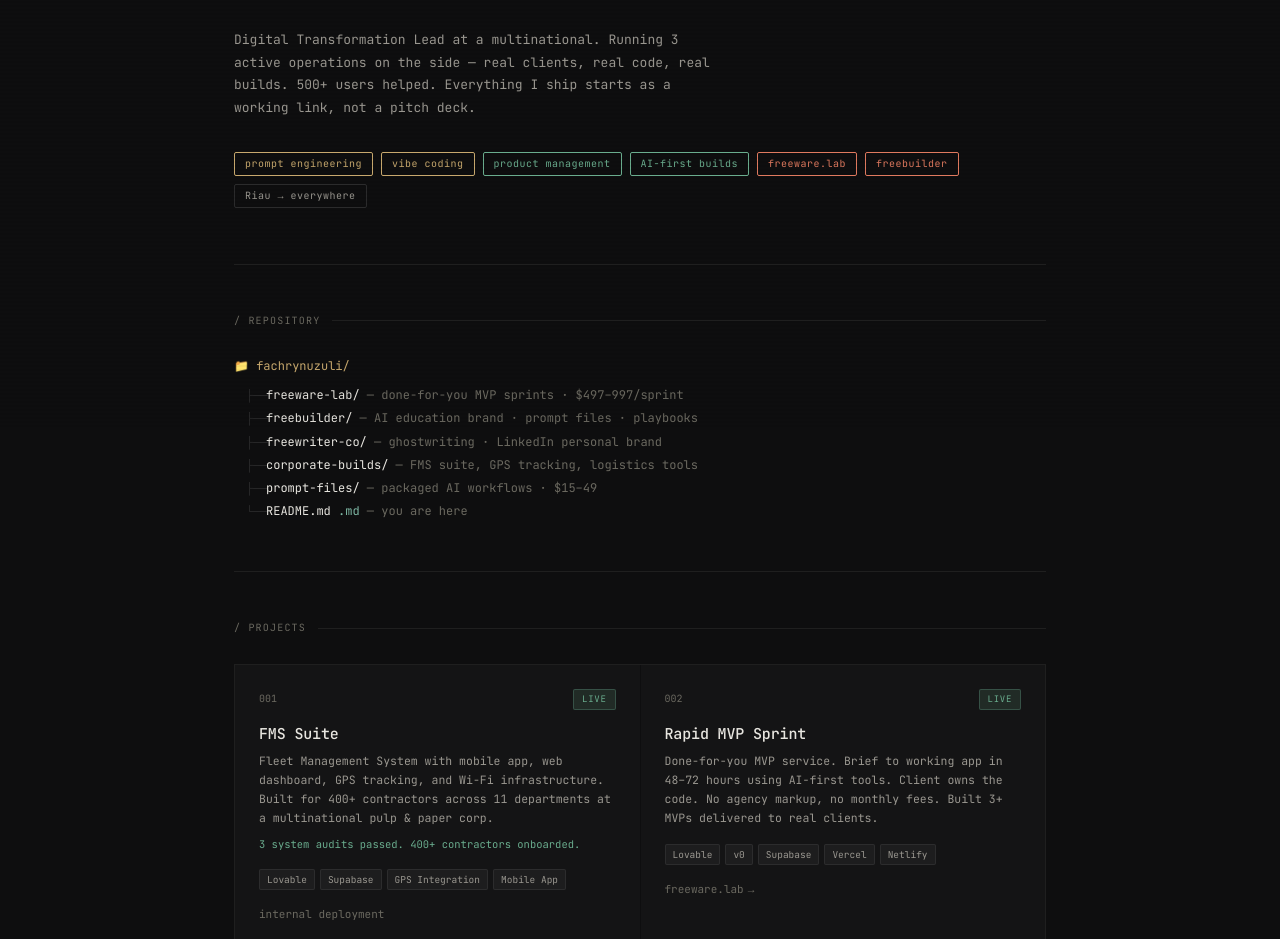
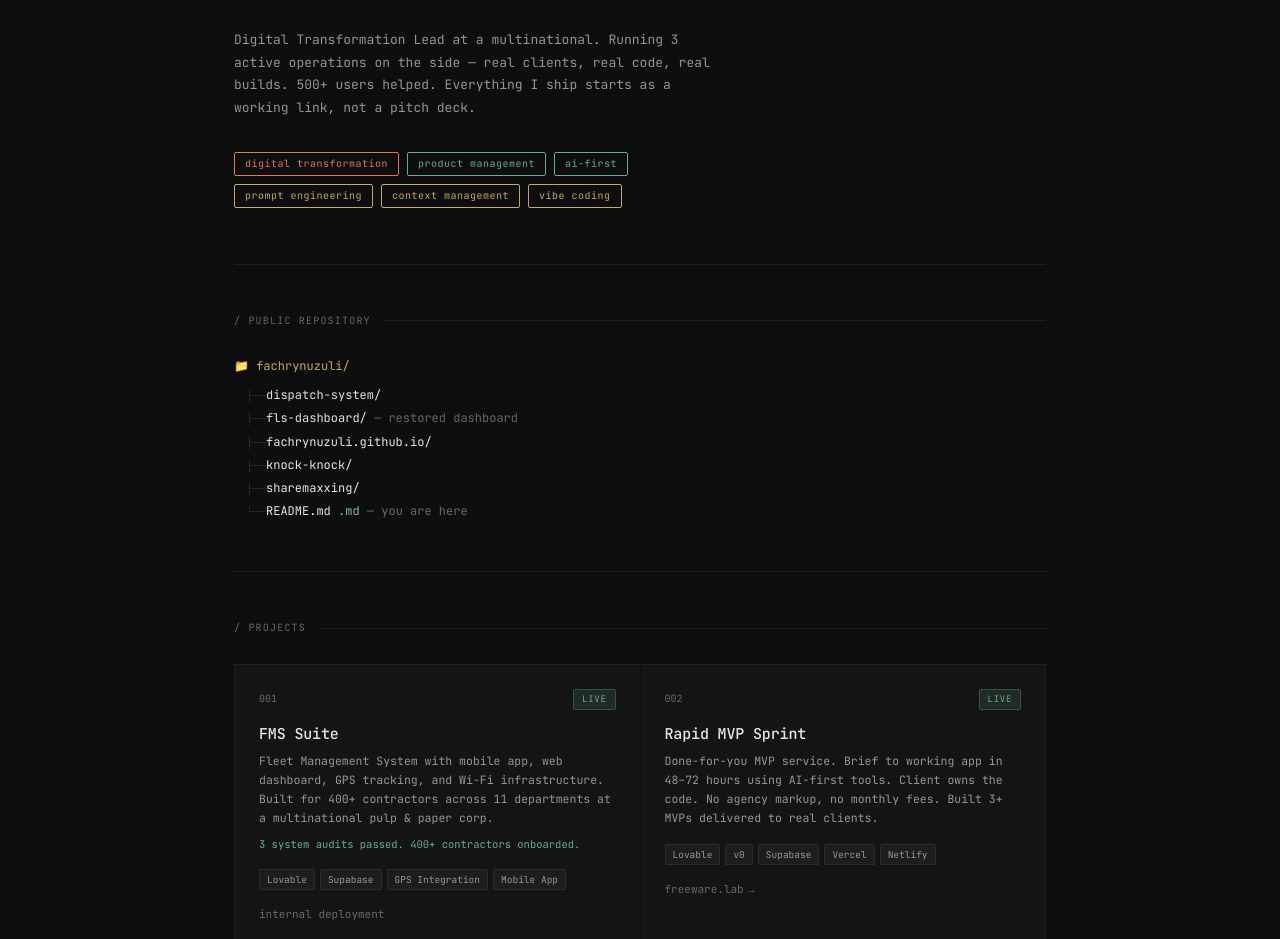
Before and after one commit to fachrynuzuli/fachrynuzuli.github.io, a plain HTML site: page index.html in a window 1280 px wide. Shown: the part 371-1310 px from the top of the page. Drawn offline with Linux system fonts and the light colour scheme.

Commit message:
Add fls-dashboard to site hub

```diff
--- a/index.html
+++ b/index.html
@@ -565,36 +565,39 @@
   <div class="hero" id="top">
     <div class="prompt-line">whoami — I build things so I have something worth teaching</div>
     <h1 class="hero-name">Fachry <em>Nuzuli</em><br>Kamal<span class="cursor"></span></h1>
-    <div class="hero-handle">@fachrynuzuli · Riau, Indonesia · github.com/fachrynuzuli</div>
+    <div class="hero-handle">@fachrynuzuli · Indonesia · github.com/fachrynuzuli</div>
     <p class="hero-desc">
       Digital Transformation Lead at a multinational. Running 3 active operations on the side — real clients, real code, real builds.
       500+ users helped. Everything I ship starts as a working link, not a pitch deck.
     </p>
-    <div class="hero-tags">
-      <span class="tag accent">prompt engineering</span>
-      <span class="tag accent">vibe coding</span>
-      <span class="tag green">product management</span>
-      <span class="tag green">AI-first builds</span>
-      <span class="tag coral">freeware.lab</span>
-      <span class="tag coral">freebuilder</span>
-      <span class="tag">Riau → everywhere</span>
+    <div class="hero-tags" style="flex-direction: column; gap: 8px;">
+      <div style="display: flex; flex-wrap: wrap; gap: 8px;">
+        <span class="tag coral">digital transformation</span>
+        <span class="tag green">product management</span>
+        <span class="tag green">ai-first</span>
+      </div>
+      <div style="display: flex; flex-wrap: wrap; gap: 8px;">
+        <span class="tag accent">prompt engineering</span>
+        <span class="tag accent">context management</span>
+        <span class="tag accent">vibe coding</span>
+      </div>
     </div>
   </div>
 
   <!-- FILE TREE -->
   <div class="section">
     <div class="section-header">
-      <span class="section-label">/ repository</span>
+      <span class="section-label">/ public repository</span>
       <div class="section-line"></div>
     </div>
     <div class="tree">
       <div class="tree-root">📁 fachrynuzuli/</div>
       <div style="padding-left: 12px;">
-        <div class="tree-item"><span class="fname">freeware-lab/</span> <span class="fcomment">— done-for-you MVP sprints · $497–997/sprint</span></div>
-        <div class="tree-item"><span class="fname">freebuilder/</span> <span class="fcomment">— AI education brand · prompt files · playbooks</span></div>
-        <div class="tree-item"><span class="fname">freewriter-co/</span> <span class="fcomment">— ghostwriting · LinkedIn personal brand</span></div>
-        <div class="tree-item"><span class="fname">corporate-builds/</span> <span class="fcomment">— FMS suite, GPS tracking, logistics tools</span></div>
-        <div class="tree-item"><span class="fname">prompt-files/</span> <span class="fcomment">— packaged AI workflows · $15–49</span></div>
+        <div class="tree-item"><span class="fname">dispatch-system/</span></div>
+        <div class="tree-item"><span class="fname">fls-dashboard/</span> <span class="fcomment">— restored dashboard</span></div>
+        <div class="tree-item"><span class="fname">fachrynuzuli.github.io/</span></div>
+        <div class="tree-item"><span class="fname">knock-knock/</span></div>
+        <div class="tree-item"><span class="fname">sharemaxxing/</span></div>
         <div class="tree-item"><span class="fname">README.md</span> <span class="ftype">.md</span> <span class="fcomment">— you are here</span></div>
       </div>
     </div>
@@ -743,18 +746,15 @@
         <div class="stack-group-label">backend / deploy</div>
         <div class="stack-items">
           <div class="stack-item active">Supabase</div>
-          <div class="stack-item active">Vercel</div>
-          <div class="stack-item active">Netlify</div>
-          <div class="stack-item active">GitHub Pages</div>
+          <div class="stack-item active">Firebase</div>
+          <div class="stack-item active">Convex</div>
         </div>
       </div>
       <div class="stack-group">
         <div class="stack-group-label">ai models</div>
         <div class="stack-items">
           <div class="stack-item active">Claude (Anthropic)</div>
-          <div class="stack-item active">GPT-4o</div>
-          <div class="stack-item active">Gemini</div>
-          <div class="stack-item">Llama (local)</div>
+          <div class="stack-item active">Gemini (Google)</div>
         </div>
       </div>
       <div class="stack-group">
@@ -762,9 +762,8 @@
         <div class="stack-items">
           <div class="stack-item active">Whop</div>
           <div class="stack-item active">Substack</div>
-          <div class="stack-item active">Cal.com</div>
-          <div class="stack-item active">CapCut</div>
-          <div class="stack-item active">Canva</div>
+          <div class="stack-item active">Cal</div>
+          <div class="stack-item active">Obsidian</div>
         </div>
       </div>
     </div>
```
